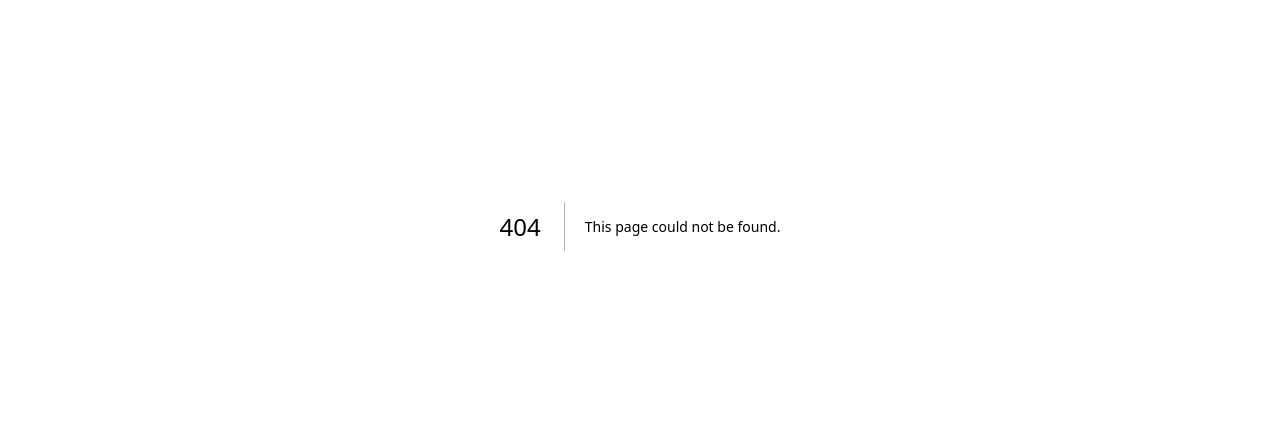
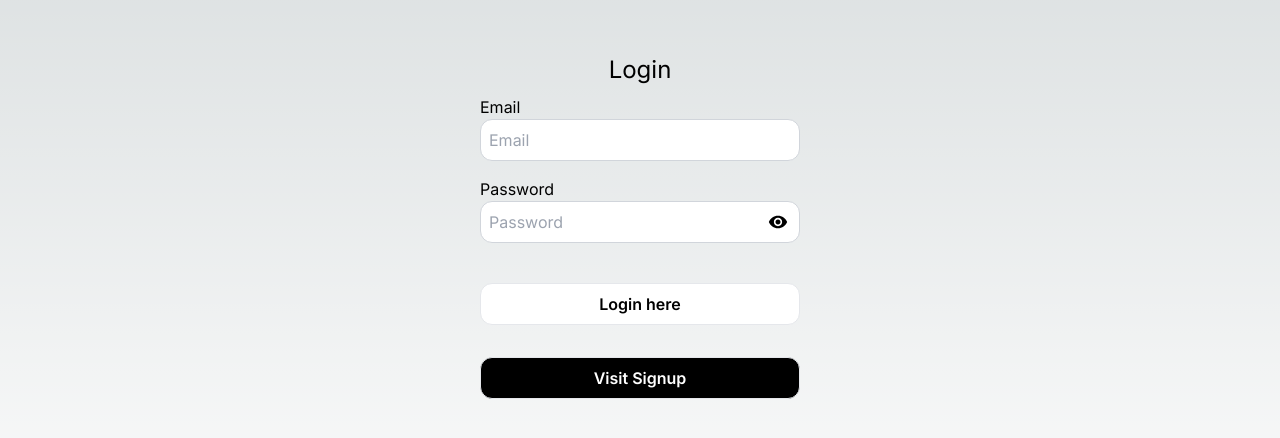
Before and after one commit to HaiVvolf777/Nextjs-Project, a Next.js app: page /login in a window 1280 px wide. Before the commit this address had no page. Shown: the part 174-612 px from the top of the page. Built offline with nearby package versions, Linux system fonts and the light colour scheme.

Commit message:
Create page.tsx

```diff
--- /dev/null
+++ b/src/app/login/page.tsx
@@ -0,0 +1,103 @@
+"use client"
+
+import React , {useEffect} from "react";
+import { useRouter } from "next/navigation";
+import axios from "axios";
+import { MdVisibility, MdVisibilityOff } from "react-icons/md";
+import { toast } from "react-hot-toast";
+
+const LoginPage = () => {
+  const [showPassword, setShowPassword] = React.useState(false);
+  const router = useRouter();
+  const [user, setUser] = React.useState({
+    email: "",
+    password: "",
+  });
+  const [buttonDisabled, setButtonDisabled] = React.useState(false);
+  const [loading, setLoading] = React.useState(false);
+
+  const togglePasswordVisibility = () => {
+    setShowPassword((prevShowPassword) => !prevShowPassword);
+  };
+
+  const onLogin = async () => {
+    try {
+      setLoading(true);
+      const response = await axios.post("/api/users/login", user);
+      console.log("Login success", response.data);
+      toast.success("Login success");
+      router.push("/profile");
+    } catch (error: any) {
+      console.log("Login failed", error.message);
+      toast.error(error.message);
+    } finally {
+      setLoading(false);
+    }
+  };
+
+  useEffect(() => {
+    setButtonDisabled(!(user.email && user.password));
+  }, [user]);
+
+  return (
+    <div className="container mx-auto">
+      <div className="flex flex-col items-center justify-center min-h-screen py-2">
+        <h1 className="text-center text-2xl">Login</h1>
+        <hr />
+
+        <div className="flex flex-col my-2">
+          <label htmlFor="email">Email</label>
+          <input
+            type="email"
+            placeholder="Email"
+            id="email"
+            className="border rounded-xl border-gray-300 p-2 w-80 text-black"
+            onChange={(e) => setUser({ ...user, email: e.target.value })}
+          />
+        </div>
+
+        <div className="flex flex-col my-2">
+          <label htmlFor="password">Password</label>
+          <div className="relative">
+            <input
+              type={showPassword ? "text" : "password"}
+              placeholder="Password"
+              id="password"
+              className="border rounded-xl border-gray-300 p-2 pr-10 w-80 text-black"
+              onChange={(e) => setUser({ ...user, password: e.target.value })}
+            />
+            <button
+              type="button"
+              className="absolute top-1/2 right-3 transform -translate-y-1/2"
+              onClick={togglePasswordVisibility}
+            >
+              {showPassword ? (
+                <MdVisibilityOff size={20} className="text-black" />
+              ) : (
+                <MdVisibility size={20} className="text-black" />
+              )}
+            </button>
+          </div>
+        </div>
+
+        <div className="flex flex-col justify-center items-center mt-8">
+          <button
+            className="bg-white text-black border font-semibold hover:bg-black hover:text-white p-2 rounded-xl w-80"
+            onClick={onLogin}
+            disabled={buttonDisabled || loading}
+          >
+            {loading ? "Logging in..." : "Login here"}
+          </button>
+          <a
+            href="/signup"
+            className="mt-8 bg-black text-center text-white border font-semibold hover:bg-white hover:text-black p-2 rounded-xl w-80"
+          >
+            Visit Signup
+          </a>
+        </div>
+      </div>
+    </div>
+  );
+};
+
+export default LoginPage;
```
